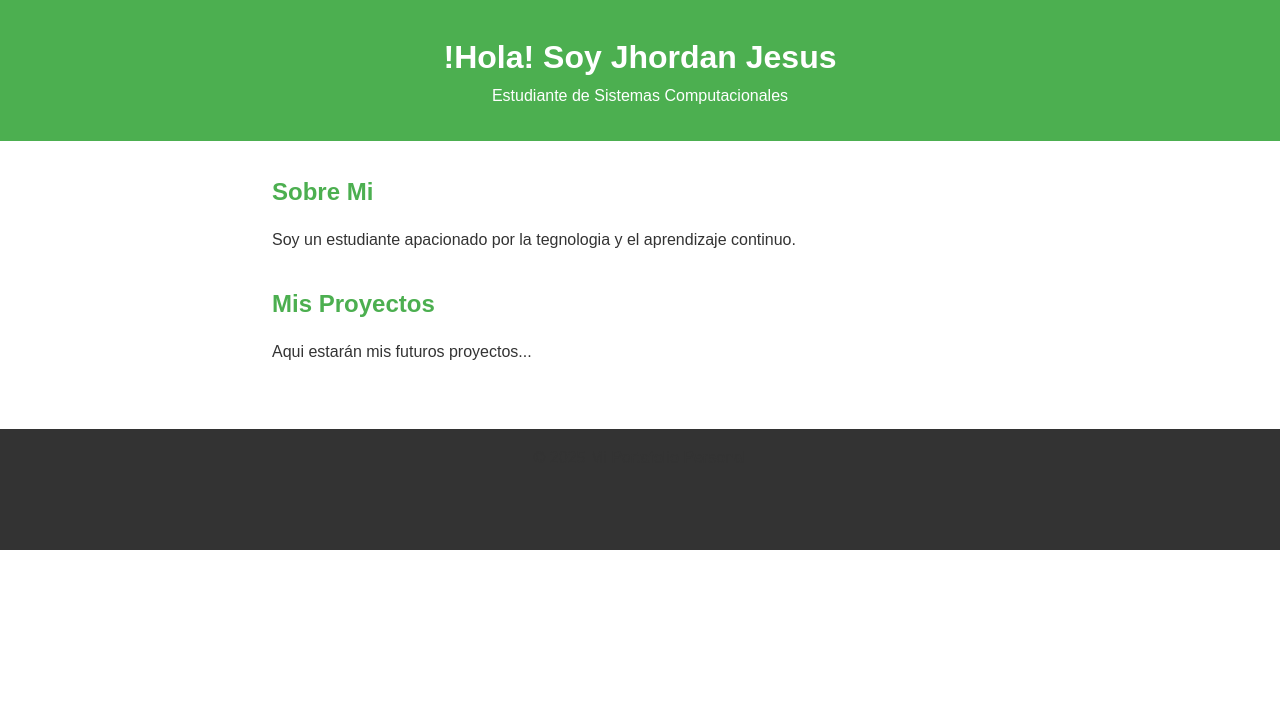
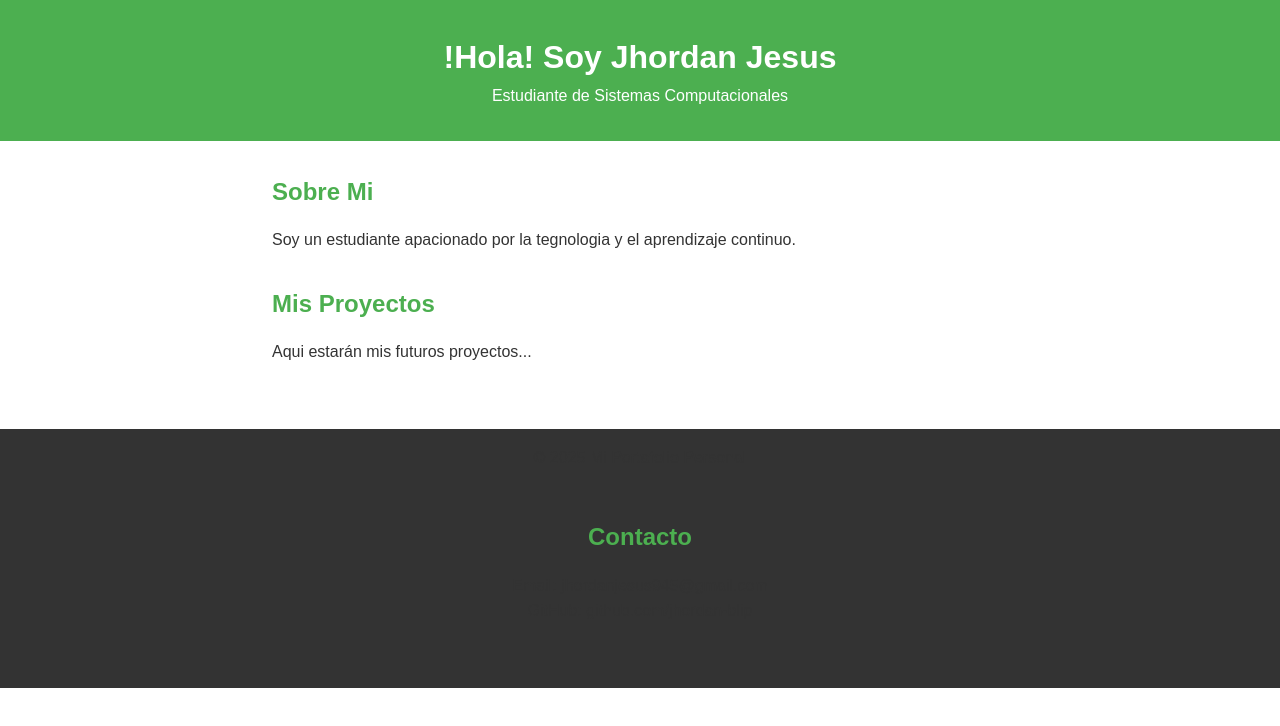
Before and after one commit to jhordan-blip/miportafoliogit, a plain HTML site: page index.html in a window 1280 px wide. Drawn offline with Linux system fonts and the light colour scheme; a script that the page names is missing.

Commit message:
Agregar sección de contacto

```diff
--- a/index.html
+++ b/index.html
@@ -31,3 +31,9 @@
 <script src="script.js"></script>
 </body>
 </html>
+
+    <section id="contacto">
+        <h2>Contacto</h2>
+        <p>Email: jhordanjesus945@gmail.com</p>
+        <p>GitHub: github.com/jhordan-blip</p>
+    </section>
```
